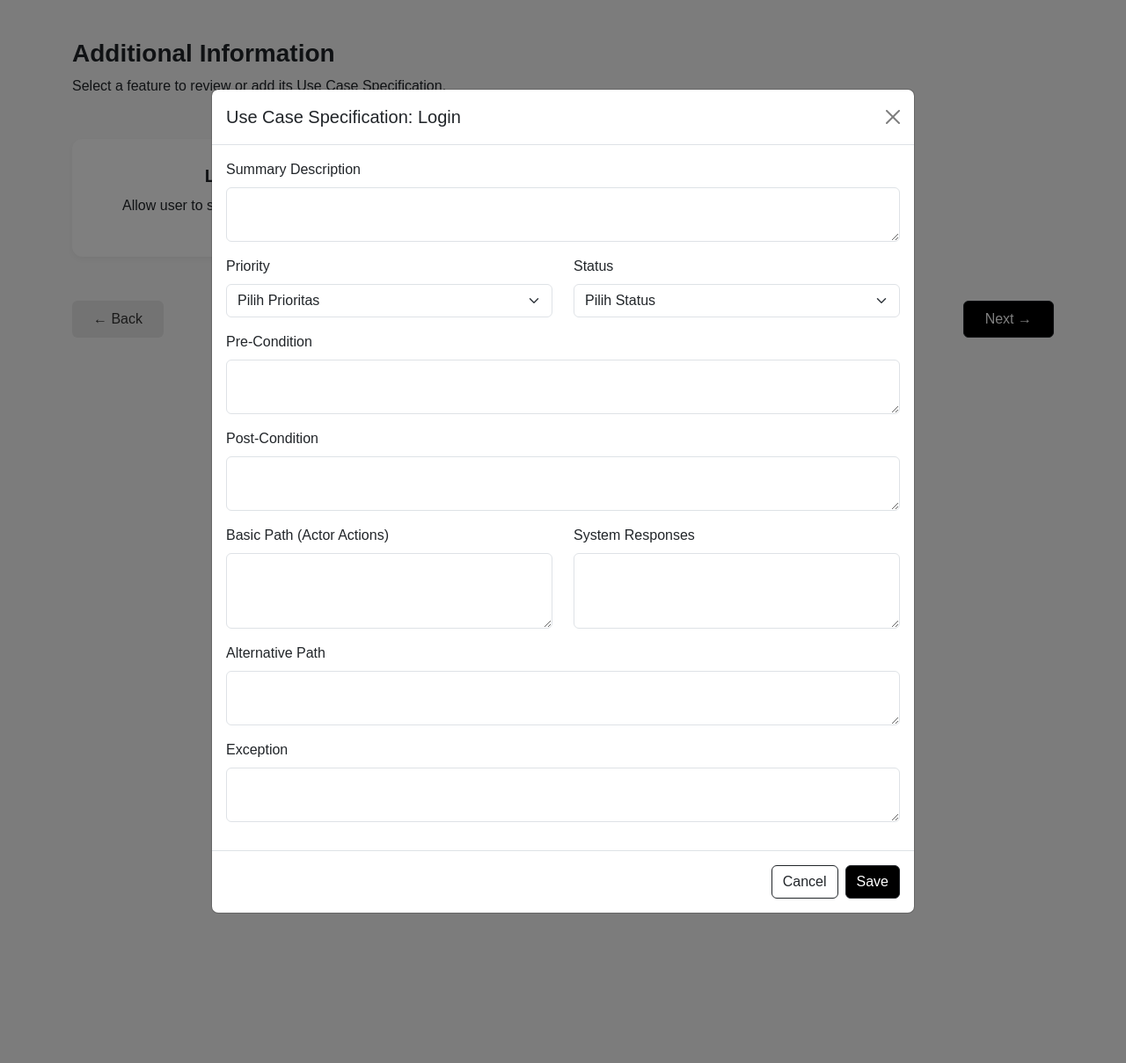
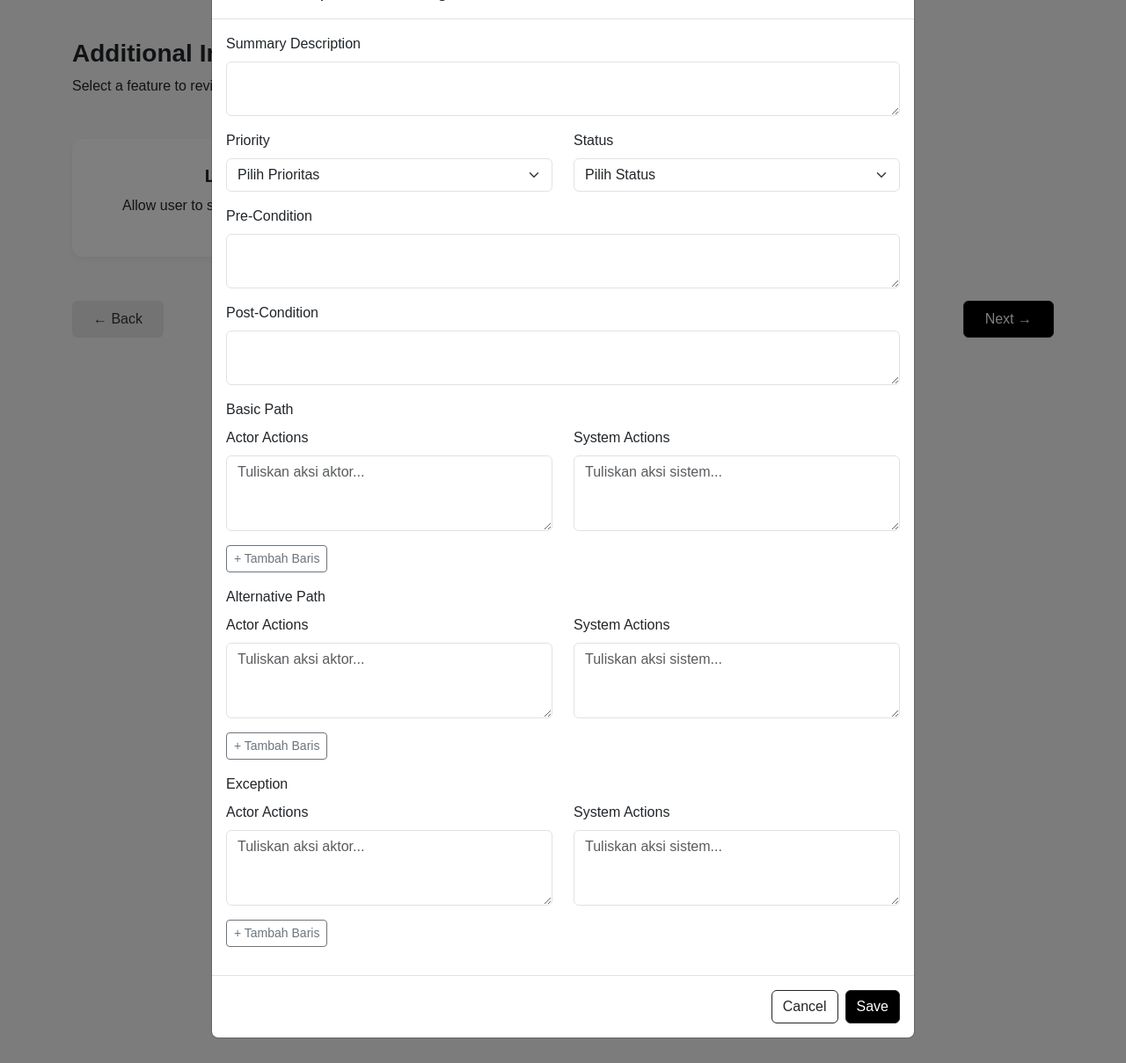
Before and after one commit to AgileSoftDev-2025/SRS-Generator-Tools, a Django app: page /input_informasi_tambahan/ in a window 1280 px wide, after a click that opens the changed part. Shown: the part 70-1279 px from the top of the page at 88% size. Run offline with Django 5.2, Linux system fonts and the light colour scheme; some libraries are stand-ins or nearby versions.

Commit message:
memperbaiki use case spec

```diff
--- a/main/templates/main/input_informasi_tambahan.html
+++ b/main/templates/main/input_informasi_tambahan.html
@@ -122,18 +122,18 @@
                 <label class="form-label">Priority</label>
                 <select class="form-select" id="priority">
                   <option>Pilih Prioritas</option>
-                  <option>Low</option>
-                  <option>Medium</option>
-                  <option>High</option>
+                  <option>Must Have</option>
+                  <option>Should Have</option>
+                  <option>Could Have</option>
+                  <option>Won't Have</option>
                 </select>
               </div>
               <div class="col-md-6">
                 <label class="form-label">Status</label>
                 <select class="form-select" id="status">
                   <option>Pilih Status</option>
-                  <option>Draft</option>
-                  <option>In Progress</option>
-                  <option>Completed</option>
+                  <option>Active</option>
+                  <option>Inactive</option>
                 </select>
               </div>
             </div>
@@ -145,23 +145,53 @@
               <label class="form-label">Post-Condition</label>
               <textarea class="form-control" id="postcondition" rows="2"></textarea>
             </div>
-            <div class="row mb-3">
-              <div class="col-md-6">
-                <label class="form-label">Basic Path (Actor Actions)</label>
-                <textarea class="form-control" id="basicPath" rows="3"></textarea>
+            <div class="mb-3">
+              <label class="form-label">Basic Path</label>
+              <div id="basicPathContainer">
+                <div class="row mb-3">
+                  <div class="col-md-6">
+                    <label class="form-label">Actor Actions</label>
+                    <textarea class="form-control" rows="3" placeholder="Tuliskan aksi aktor..."></textarea>
+                  </div>
+                  <div class="col-md-6">
+                    <label class="form-label">System Actions</label>
+                    <textarea class="form-control" rows="3" placeholder="Tuliskan aksi sistem..."></textarea>
+                  </div>
+                </div>
               </div>
-              <div class="col-md-6">
-                <label class="form-label">System Responses</label>
-                <textarea class="form-control" id="systemResponse" rows="3"></textarea>
-              </div>
+              <button type="button" class="btn btn-outline-secondary btn-sm" id="addBasicPathRow">+ Tambah Baris</button>
             </div>
             <div class="mb-3">
               <label class="form-label">Alternative Path</label>
-              <textarea class="form-control" id="alternative" rows="2"></textarea>
+              <div id="alternativePathContainer">
+                <div class="row mb-3">
+                  <div class="col-md-6">
+                    <label class="form-label">Actor Actions</label>
+                    <textarea class="form-control" rows="3" placeholder="Tuliskan aksi aktor..."></textarea>
+                  </div>
+                  <div class="col-md-6">
+                    <label class="form-label">System Actions</label>
+                    <textarea class="form-control" rows="3" placeholder="Tuliskan aksi sistem..."></textarea>
+                  </div>
+                </div>
+              </div>
+              <button type="button" class="btn btn-outline-secondary btn-sm" id="addBasicPathRow">+ Tambah Baris</button>
             </div>
             <div class="mb-3">
               <label class="form-label">Exception</label>
-              <textarea class="form-control" id="exception" rows="2"></textarea>
+              <div id="exceptionContainer">
+                <div class="row mb-3">
+                  <div class="col-md-6">
+                    <label class="form-label">Actor Actions</label>
+                    <textarea class="form-control" rows="3" placeholder="Tuliskan aksi aktor..."></textarea>
+                  </div>
+                  <div class="col-md-6">
+                    <label class="form-label">System Actions</label>
+                    <textarea class="form-control" rows="3" placeholder="Tuliskan aksi sistem..."></textarea>
+                  </div>
+                </div>
+              </div>
+              <button type="button" class="btn btn-outline-secondary btn-sm" id="addBasicPathRow">+ Tambah Baris</button>
             </div>
           </div>
           <div class="modal-footer">
@@ -201,6 +231,25 @@
     nextBtn.addEventListener("click", () => {
       window.location.href = "use_case_spec.html";
     });
+
+    const addRowBtn = document.getElementById("addBasicPathRow");
+    const container = document.getElementById("basicPathContainer", "alternativePathContainer", "exceptionContainer");
+
+    addRowBtn.addEventListener("click", () => {
+      const newRow = document.createElement("div");
+      newRow.classList.add("row", "mb-3");
+      newRow.innerHTML = `
+        <div class="col-md-6">
+          <label class="form-label">Actor Actions</label>
+          <textarea class="form-control" rows="3" placeholder="Tuliskan aksi aktor..."></textarea>
+        </div>
+        <div class="col-md-6">
+          <label class="form-label">System Actions</label>
+          <textarea class="form-control" rows="3" placeholder="Tuliskan aksi sistem..."></textarea>
+        </div>
+      `;
+      container.appendChild(newRow);
+    });
   </script>
 </body>
 </html>
```
